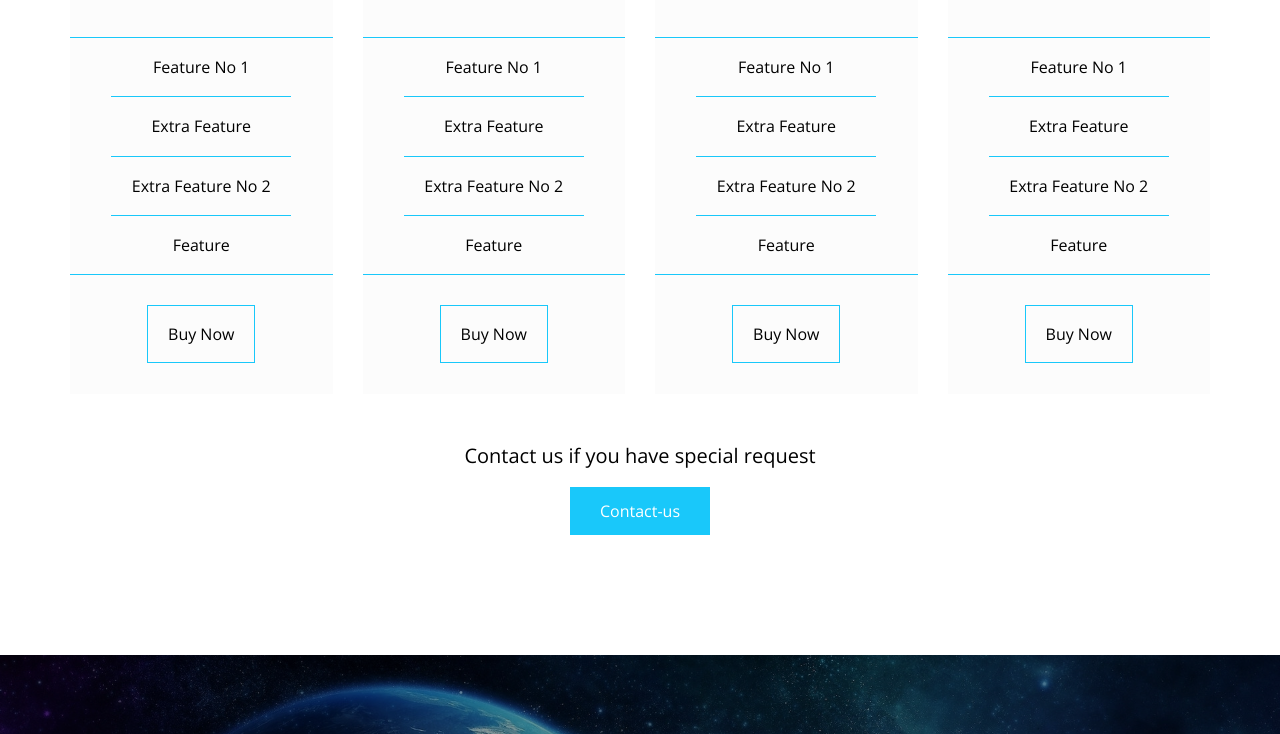
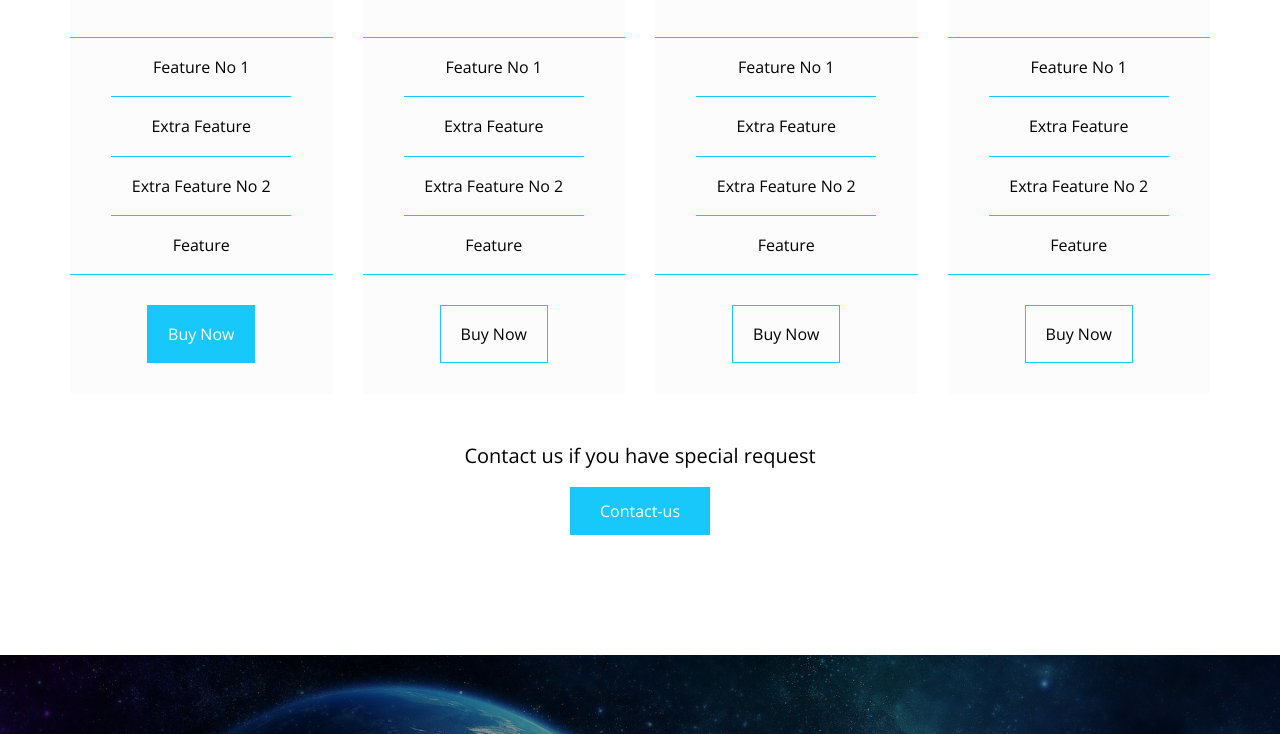
Before and after one commit to MedReda0/HTML_CSS_TEMPLATE_2, a plain HTML site: page index.html in a window 1280 px wide. In both pictures the pointer is over the link 201 px from the left and 7150 px from the top of the page. Shown: the part 6816-7550 px from the top of the page. Drawn offline with nearby package versions, Linux system fonts and the light colour scheme.

Commit message:
pricing box : add button hover

```diff
--- a/CSS/style.css
+++ b/CSS/style.css
@@ -909,6 +909,11 @@ header i:hover{
   border: 1px solid var(--main-color);
 }
 
+.pricing .box a:hover{
+  background-color: var(--main-color);
+  color: white;
+}
+
 .pricing .contact-text{
   margin: 50px auto 20px;
   font-size: 20px;
```
